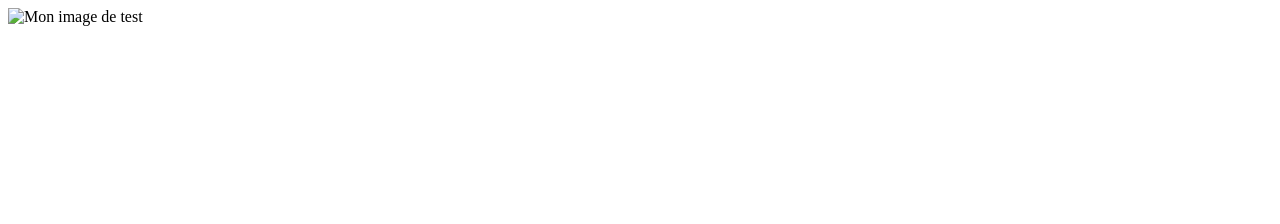
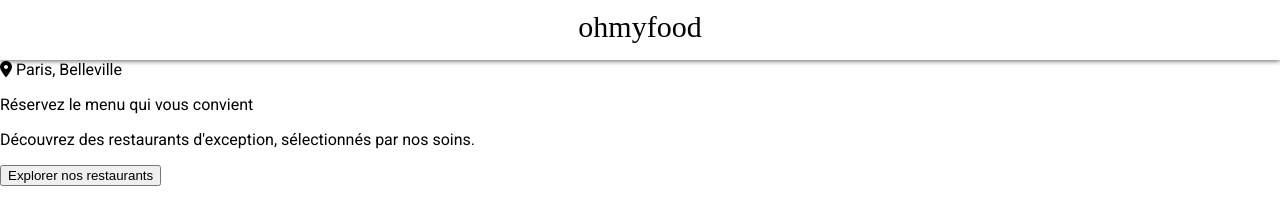
Before and after one commit to RenDupont/Projet3_OpenClassRoom, a website: page index.html in a window 1280 px wide. Drawn offline with Linux system fonts and the light colour scheme; a web font is replaced by a local one.

Commit message:
Acceuil_header

```diff
--- a/index.html
+++ b/index.html
@@ -7,9 +7,23 @@
         <link rel="preconnect" href="https://fonts.gstatic.com" crossorigin>
         <link href="https://fonts.googleapis.com/css2?family=Roboto&family=Shrikhand&display=swap" rel="stylesheet">
         <script src="https://kit.fontawesome.com/72fe784e3f.js" crossorigin="anonymous"></script>
+        <link rel="stylesheet" href="public/css/style.css">
         <title>Accueil</title>
     </head>
     <body>
-        <img src="images/firefox-icon.png" alt="Mon image de test">
+        <header class="header">
+            <p class="header__tittle">ohmyfood</p>
+        </header>
+        <main>
+            <div class="localisation">
+                <i class="fa-solid fa-location-dot"></i>
+                <span>Paris, Belleville</span>
+            </div>
+            <section>
+                <p>Réservez le menu qui vous convient</p>
+                <p>Découvrez des restaurants d'exception, sélectionnés par nos soins.</p>
+                <button>Explorer nos restaurants</button>
+            </section>
+        </main>
     </body>
 </html>
--- a/sass/main.scss
+++ b/sass/main.scss
@@ -0,0 +1,22 @@
+
+$font-family-tittle: 'Shrikhand';
+$font-family-main: 'Roboto';
+
+body {
+    box-sizing: border-box;
+    margin: 0;
+    font-family: $font-family-main;
+}
+
+.header {
+    width: 100%;
+    height: 60px;
+    text-align: center;
+    box-shadow: 0px 1px 5px rgb(100, 100, 100);
+    &__tittle {
+        font-family: $font-family-tittle;
+        font-size: 30px;
+        margin-top: 0;
+        padding-top: 10px;
+    }
+}
```
Also changed, not shown: public/css/style.css.
